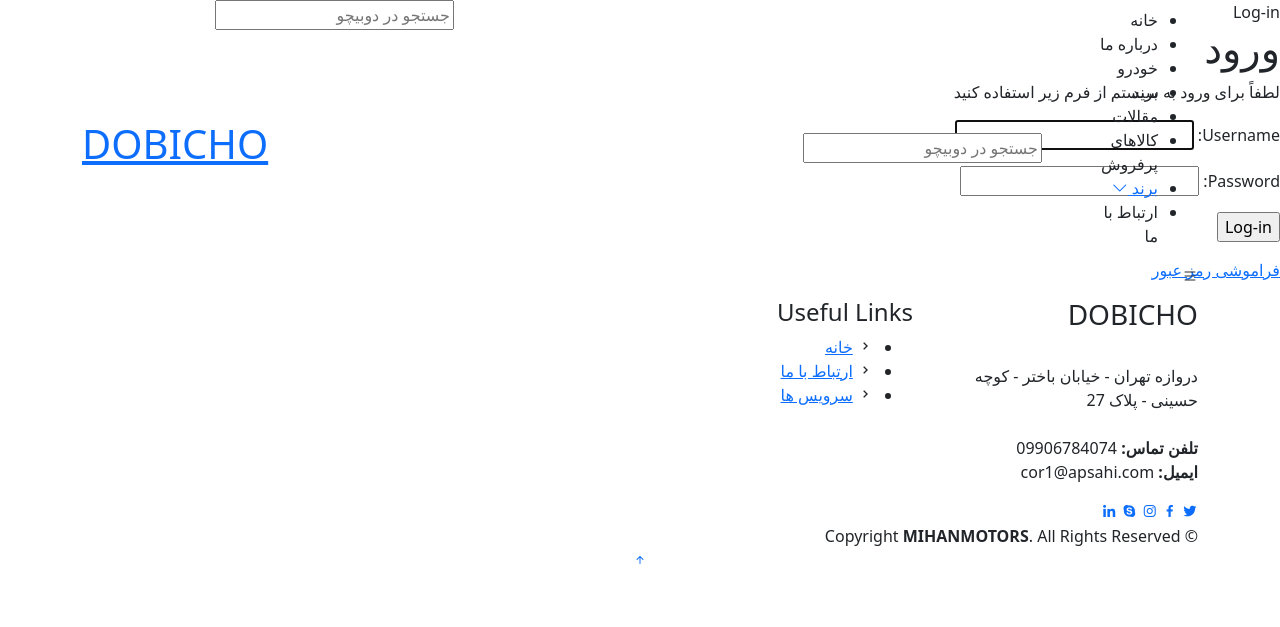
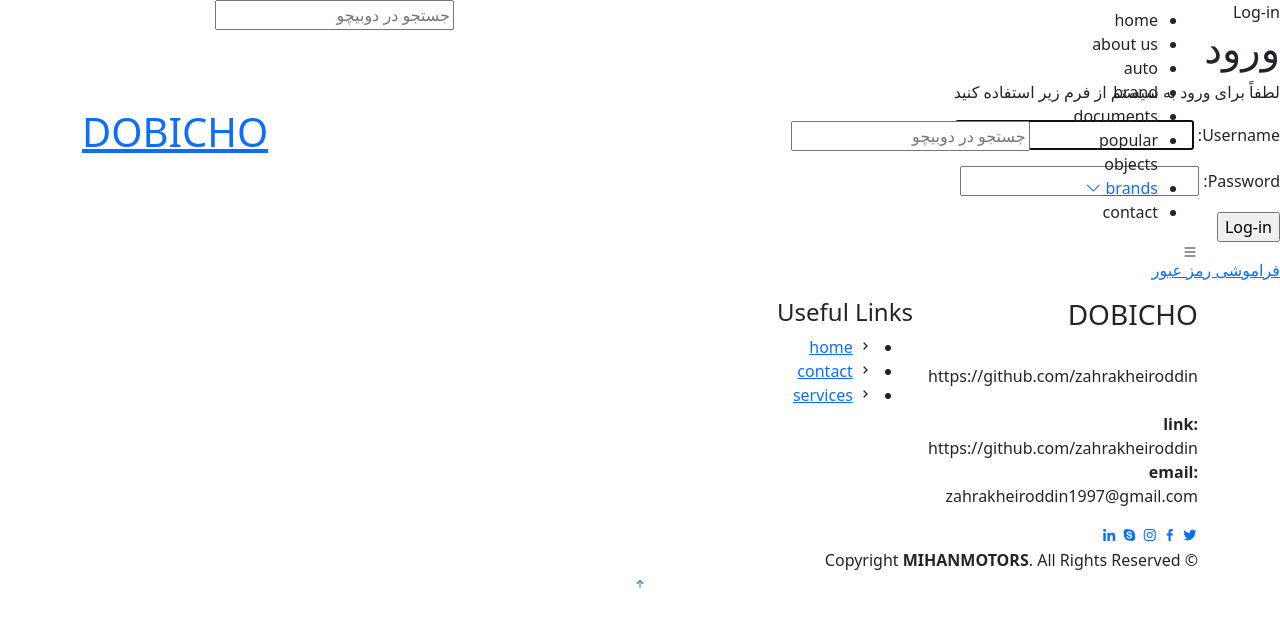
Before and after one commit to zahrakheiroddin/django-website-, a Django app: page /login/?next=/account/ in a window 1280 px wide. Shown: the top 627 px of the page. Run offline with Django 3.2, Linux system fonts and the light colour scheme; parts of the project's set-up code (start-up, migrations or seed data) failed here and were passed over; some libraries are stand-ins or nearby versions; some web fonts are replaced.

Commit message:
Update base.html

```diff
--- a/shop/templates/shop/base.html
+++ b/shop/templates/shop/base.html
@@ -54,13 +54,13 @@
       <div class="contact-info d-flex align-items-center">
         <i class="bi bi-phone d-none align-items-center"><span>+989906784074</span></i>
         {% if user.is_authenticated %}
-          <a href="{% url 'cart:cart_detail' %}" class="book-a-table-btn scrollto  d-lg-flex " style="color:#fff;">سبد</a>
-          <a href="{% url 'account:profile' %}" class="book-a-table-btn scrollto  d-lg-flex " style="color:#fff;">پروفايل</a>
-          <a href="{% url 'account:dashboard' %}" class="book-a-table-btn scrollto  d-lg-flex " style="color:#fff;">سابقه</a>
-          <a href="{% url 'account:logout' %}" class="book-a-table-btn scrollto  d-lg-flex" style="color:#fff;">خروج</a>
+          <a href="{% url 'cart:cart_detail' %}" class="book-a-table-btn scrollto  d-lg-flex " style="color:#fff;">basket</a>
+          <a href="{% url 'account:profile' %}" class="book-a-table-btn scrollto  d-lg-flex " style="color:#fff;">profile</a>
+          <a href="{% url 'account:dashboard' %}" class="book-a-table-btn scrollto  d-lg-flex " style="color:#fff;">history</a>
+          <a href="{% url 'account:logout' %}" class="book-a-table-btn scrollto  d-lg-flex" style="color:#fff;">exist</a>
         {% else %}
-          <a href="{% url 'account:login' %}" class="book-a-table-btn scrollto  d-lg-flex " style="color:#fff;">ورود</a>
-          <a href="{% url 'account:register' %}" class="book-a-table-btn scrollto  d-lg-flex " style="color:#fff;">عضویت</a>
+          <a href="{% url 'account:login' %}" class="book-a-table-btn scrollto  d-lg-flex " style="color:#fff;">login</a>
+          <a href="{% url 'account:register' %}" class="book-a-table-btn scrollto  d-lg-flex " style="color:#fff;">join</a>
         {% endif %}
       </div>
 
@@ -85,20 +85,20 @@
 
       <nav id="navbar" class="navbar order-last order-lg-0">
         <ul>
-          <li><a class="nav-link scrollto active" href="{% url 'shop:product_list' %}">خانه</a></li>
-          <li><a class="nav-link scrollto" href="{% url 'shop:product_list' %}#about">درباره ما</a></li>
-          <li><a class="nav-link scrollto" href="{% url 'shop:product_list' %}#menu">خودرو</a></li>
-          <li><a class="nav-link scrollto" href="{% url 'shop:product_list' %}#specials">برند</a></li>
-          <li><a class="nav-link scrollto" href="{% url 'shop:product_list' %}#events">مقالات</a></li>
-          <li><a class="nav-link scrollto" href="{% url 'shop:product_list' %}#chefs">کالاهای پرفروش</a></li>
-          <li class="dropdown"><a href="#"><span>برند</span> <i class="bi bi-chevron-down"></i></a>
+          <li><a class="nav-link scrollto active" href="{% url 'shop:product_list' %}">home</a></li>
+          <li><a class="nav-link scrollto" href="{% url 'shop:product_list' %}#about">about us</a></li>
+          <li><a class="nav-link scrollto" href="{% url 'shop:product_list' %}#menu">auto</a></li>
+          <li><a class="nav-link scrollto" href="{% url 'shop:product_list' %}#specials">brand</a></li>
+          <li><a class="nav-link scrollto" href="{% url 'shop:product_list' %}#events">documents</a></li>
+          <li><a class="nav-link scrollto" href="{% url 'shop:product_list' %}#chefs">popular objects</a></li>
+          <li class="dropdown"><a href="#"><span>brands</span> <i class="bi bi-chevron-down"></i></a>
             <ul>
               {% for c in Brands %}
                 <li><a href="{{c.get_absolute_url }}">{{c.name}}</a></li>
               {% endfor %}
             </ul>
           </li>
-          <li><a class="nav-link scrollto" href="{% url 'shop:product_list' %}#contact">ارتباط با ما</a></li>
+          <li><a class="nav-link scrollto" href="{% url 'shop:product_list' %}#contact">contact</a></li>
         </ul>
 
         <i class="bi bi-list mobile-nav-toggle"></i>
@@ -128,9 +128,9 @@
                 <h3>DOBICHO</h3>
                 <p>
                   <br>
-                  دروازه تهران - خیابان باختر - کوچه حسینی - پلاک 27<br><br>
-                  <strong>تلفن تماس:</strong> 09906784074<br>
-                  <strong>ایمیل:</strong> cor1@apsahi.com<br>
+                  https://github.com/zahrakheiroddin<br><br>
+                  <strong>link:</strong> https://github.com/zahrakheiroddin<br>
+                  <strong>email:</strong> zahrakheiroddin1997@gmail.com<br>
                 </p>
                 <div class="social-links mt-3">
                   <a href="#" class="twitter"><i class="bx bxl-twitter"></i></a>
@@ -145,9 +145,9 @@
             <div class="col-lg-2 col-md-6 footer-links">
               <h4>Useful Links</h4>
               <ul>
-                <li><i class="bx bx-chevron-right"></i> <a href="#">خانه</a></li>
-                <li><i class="bx bx-chevron-right"></i> <a href="#">ارتباط با ما</a></li>
-                <li><i class="bx bx-chevron-right"></i> <a href="#">سرویس ها</a></li>
+                <li><i class="bx bx-chevron-right"></i> <a href="#">home</a></li>
+                <li><i class="bx bx-chevron-right"></i> <a href="#">contact</a></li>
+                <li><i class="bx bx-chevron-right"></i> <a href="#">services</a></li>
 
               </ul>
             </div>
```
